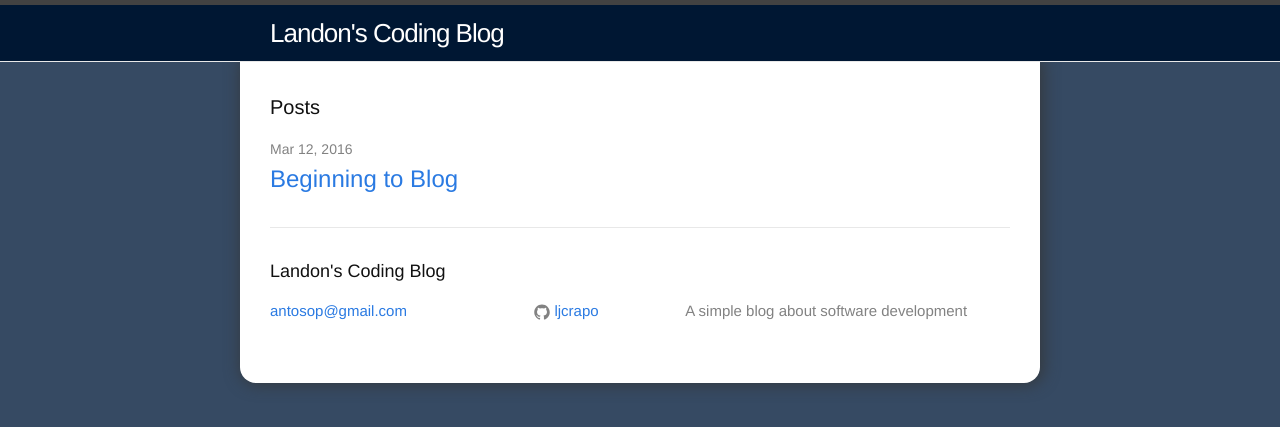
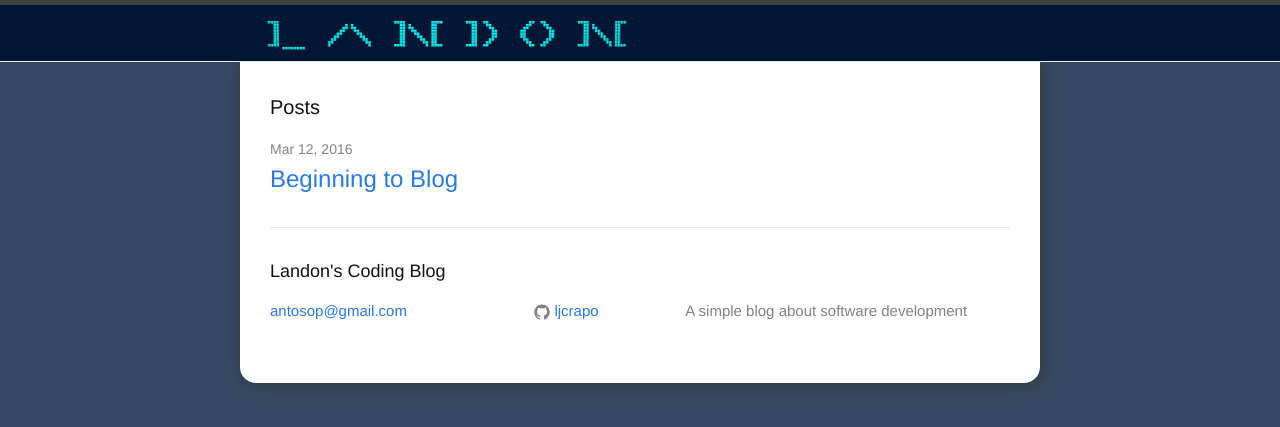
Before and after one commit to ljcrapo/ljcrapo-old.github.io, a Jekyll site: the page built from index.html, in a window 1280 px wide. Shown: the top 427 px of the page. Built offline with Jekyll 4.4.1, drawn with Linux system fonts in a browser that asks for light colours.

Commit message:
added landon icon

```diff
--- a/_includes/head.html
+++ b/_includes/head.html
@@ -3,6 +3,7 @@
   <meta http-equiv="X-UA-Compatible" content="IE=edge">
   <meta name="viewport" content="width=device-width, initial-scale=1">
 
+  <link rel="icon" type="image/png" href="favicon.png" />
   <title>{% if page.title %}{{ page.title | escape }}{% else %}{{ site.title | escape }}{% endif %}</title>
   <meta name="description" content="{% if page.excerpt %}{{ page.excerpt | strip_html | strip_newlines | truncate: 160 }}{% else %}{{ site.description }}{% endif %}">
 
--- a/_includes/header.html
+++ b/_includes/header.html
@@ -2,7 +2,7 @@
 
   <div class="wrapper">
 
-    <a class="site-title" href="{{ site.baseurl }}/">{{ site.title }}</a>
+    <a class="site-title" href="{{ site.baseurl }}/"><img class="logo" src="/assets/LANDON.png" alt="Landon"/></a>
 
     <nav class="site-nav">
       <a href="#" class="menu-icon">
--- a/_sass/_layout.scss
+++ b/_sass/_layout.scss
@@ -25,6 +25,8 @@ body {
     line-height: 56px;
     letter-spacing: -1px;
     margin-bottom: 0;
+    margin-left: -15px;
+    margin-right: 50px;
     float: left;
 
     &,
```
Also changed, not shown: assets/LANDON.png (added), favicon.png (added).
